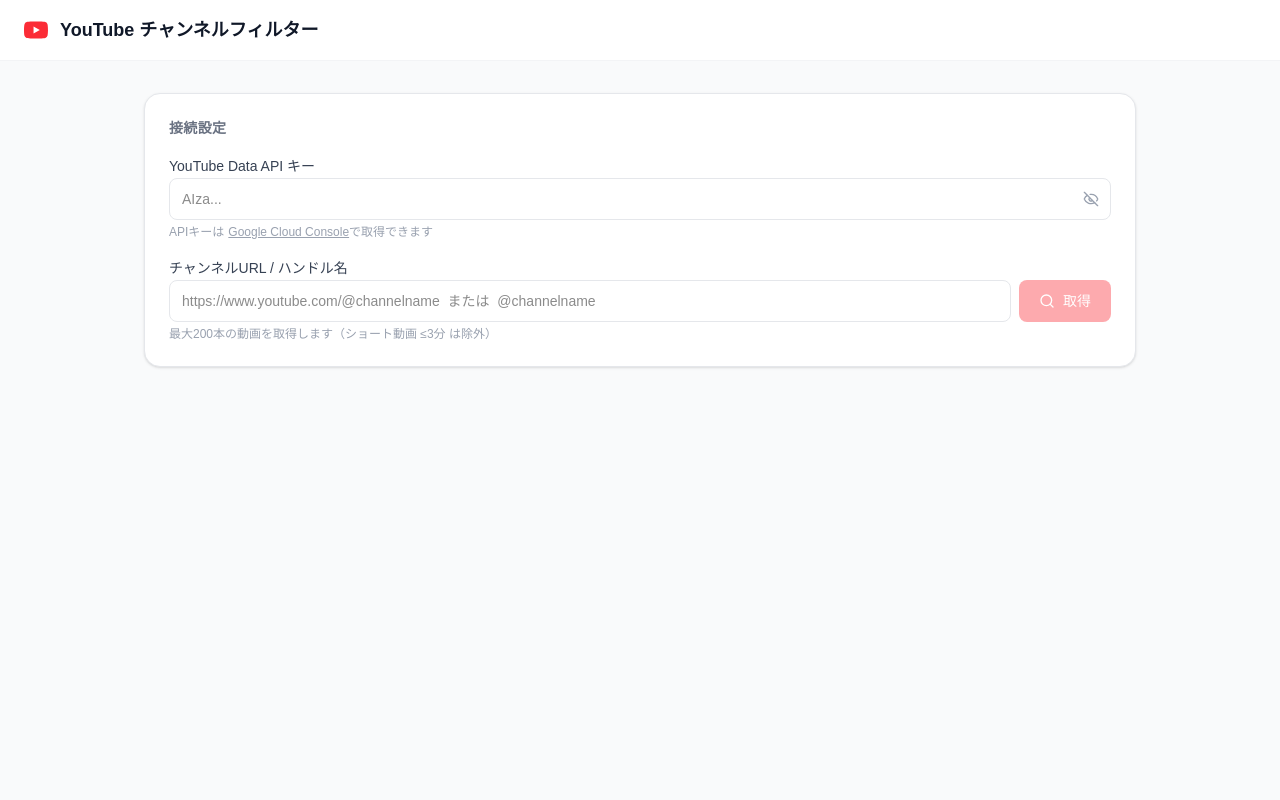
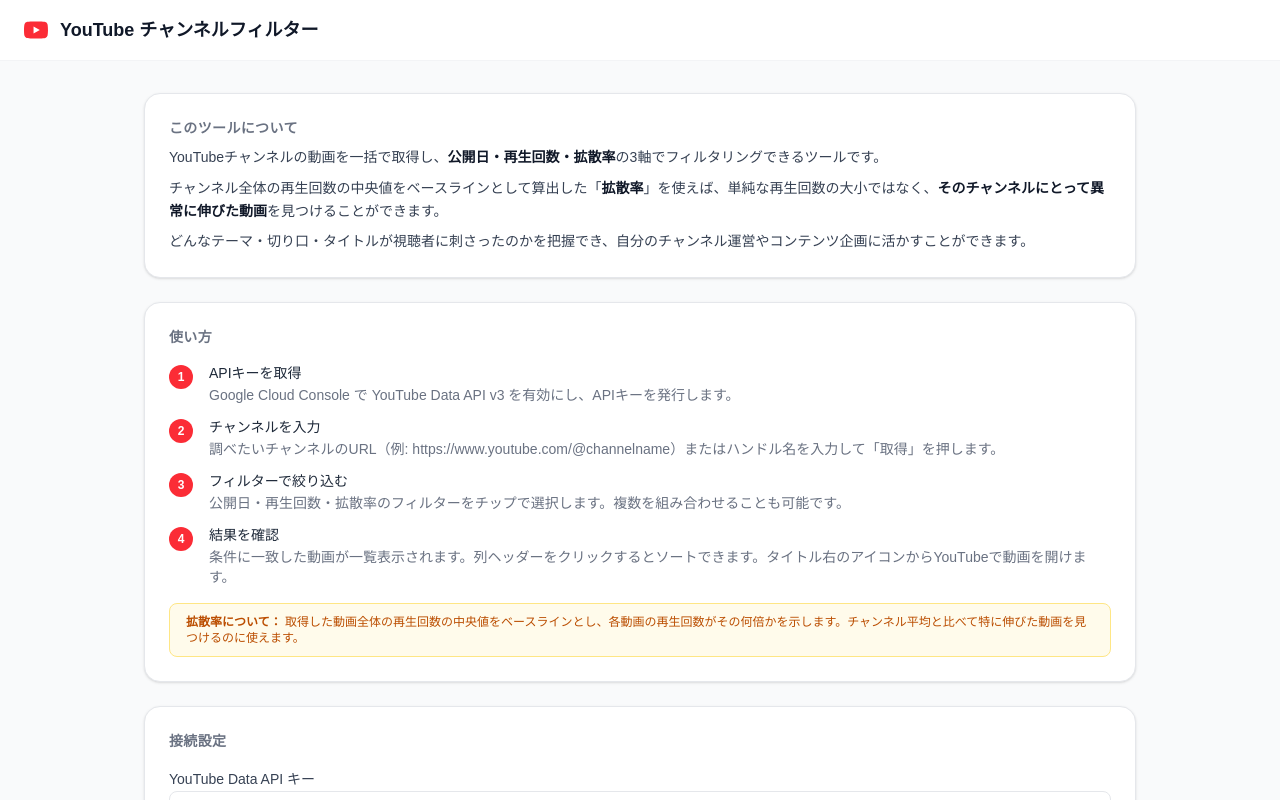
Before and after one commit to yohei-matsui/eaval-youtube-high-researchtool, a Next.js app: page / in a window 1280 px wide. Shown: the top 800 px of the page. Built offline with nearby package versions, Linux system fonts and the light colour scheme.

Commit message:
Add overview and how-to section

```diff
--- a/app/page.tsx
+++ b/app/page.tsx
@@ -205,6 +205,44 @@ export default function Home() {
       </header>
 
       <main className="max-w-5xl mx-auto px-4 py-8 space-y-6">
+        {/* Overview */}
+        <div className="bg-white rounded-2xl border border-gray-200 p-6 shadow-sm space-y-2">
+          <h2 className="text-sm font-semibold text-gray-500 uppercase tracking-wide">このツールについて</h2>
+          <p className="text-sm text-gray-700 leading-relaxed">
+            YouTubeチャンネルの動画を一括で取得し、<strong className="text-gray-900">公開日・再生回数・拡散率</strong>の3軸でフィルタリングできるツールです。
+          </p>
+          <p className="text-sm text-gray-700 leading-relaxed">
+            チャンネル全体の再生回数の中央値をベースラインとして算出した「<strong className="text-gray-900">拡散率</strong>」を使えば、単純な再生回数の大小ではなく、<strong className="text-gray-900">そのチャンネルにとって異常に伸びた動画</strong>を見つけることができます。
+          </p>
+          <p className="text-sm text-gray-700 leading-relaxed">
+            どんなテーマ・切り口・タイトルが視聴者に刺さったのかを把握でき、自分のチャンネル運営やコンテンツ企画に活かすことができます。
+          </p>
+        </div>
+
+        {/* How to use */}
+        <div className="bg-white rounded-2xl border border-gray-200 p-6 shadow-sm">
+          <h2 className="text-sm font-semibold text-gray-500 uppercase tracking-wide mb-4">使い方</h2>
+          <ol className="space-y-3">
+            {[
+              { n: 1, title: "APIキーを取得", desc: "Google Cloud Console で YouTube Data API v3 を有効にし、APIキーを発行します。" },
+              { n: 2, title: "チャンネルを入力", desc: "調べたいチャンネルのURL（例: https://www.youtube.com/@channelname）またはハンドル名を入力して「取得」を押します。" },
+              { n: 3, title: "フィルターで絞り込む", desc: "公開日・再生回数・拡散率のフィルターをチップで選択します。複数を組み合わせることも可能です。" },
+              { n: 4, title: "結果を確認", desc: "条件に一致した動画が一覧表示されます。列ヘッダーをクリックするとソートできます。タイトル右のアイコンからYouTubeで動画を開けます。" },
+            ].map(({ n, title, desc }) => (
+              <li key={n} className="flex gap-4">
+                <span className="flex-shrink-0 w-6 h-6 rounded-full bg-red-500 text-white text-xs font-bold flex items-center justify-center mt-0.5">{n}</span>
+                <div>
+                  <p className="text-sm font-medium text-gray-800">{title}</p>
+                  <p className="text-sm text-gray-500 mt-0.5">{desc}</p>
+                </div>
+              </li>
+            ))}
+          </ol>
+          <div className="mt-4 rounded-lg bg-amber-50 border border-amber-200 px-4 py-2.5 text-xs text-amber-700">
+            <strong>拡散率について：</strong> 取得した動画全体の再生回数の中央値をベースラインとし、各動画の再生回数がその何倍かを示します。チャンネル平均と比べて特に伸びた動画を見つけるのに使えます。
+          </div>
+        </div>
+
         {/* Input card */}
         <div className="bg-white rounded-2xl border border-gray-200 p-6 space-y-4 shadow-sm">
           <h2 className="text-sm font-semibold text-gray-500 uppercase tracking-wide">接続設定</h2>
```
